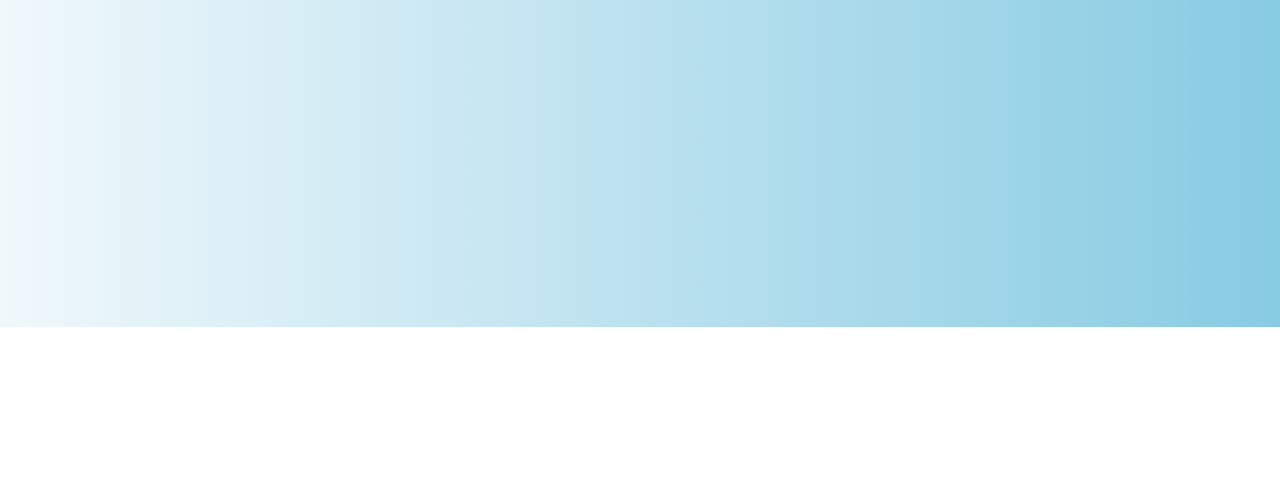
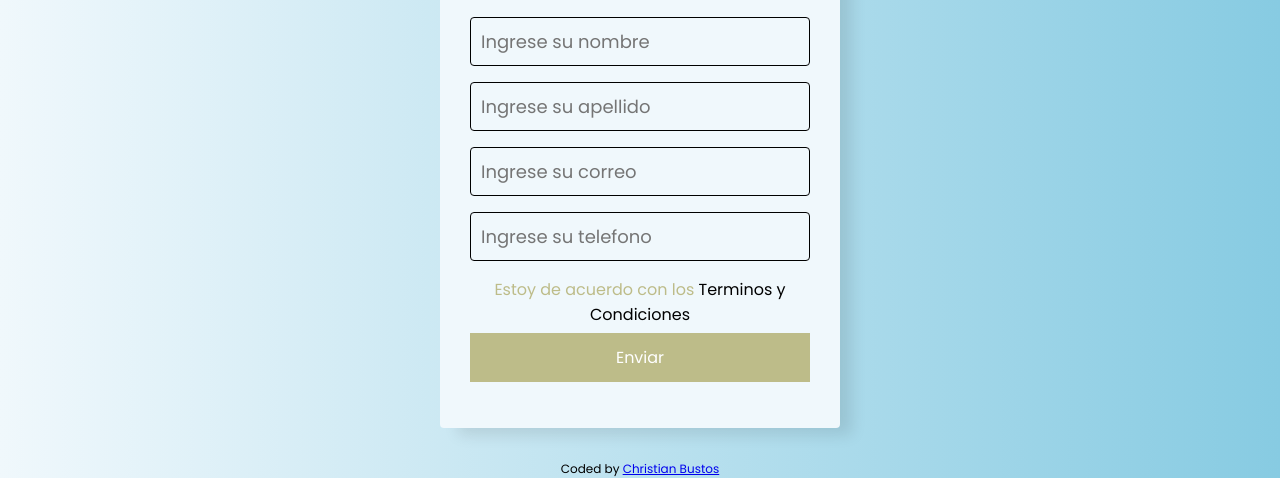
Before and after one commit to chbus37/pompagua-form, a plain HTML site: page index.html in a window 1280 px wide. Shown: the part 473-951 px from the top of the page. Before the commit the page ends 800 px from the top, so only its background shows below. Drawn offline with Linux system fonts and the light colour scheme.

Commit message:
add hover effects and replace box shadow

```diff
--- a/index.html
+++ b/index.html
@@ -9,6 +9,21 @@
 </head>
 <body>
 
+    <section class="form-register">
+
+        <img src="img/Pompagua logo-2_Mesa de trabajo 1-02.png" alt="logo de pompagua latinoamericana">
+
+
+        <h4>Formulario de Contacto</h4>
+
+        <input class="controls" type="text" name="nombres" id="nombres" placeholder="Ingrese su nombre">
+        <input class="controls" type="text" name="apellidos" id="apellidos" placeholder="Ingrese su apellido">
+        <input class="controls" type="text" name="nombres" id="nombres" placeholder="Ingrese su correo">
+        <input class="controls" type="text" name="correo" id="correo" placeholder="Ingrese su telefono">
+        <p>Estoy de acuerdo con los <a href="#">Terminos y Condiciones</a></p>
+        <input class="button" type="submit" value="Enviar">
+
+    </section>
 
 
 
@@ -18,7 +33,7 @@
 
 
     <footer class="footer">
-        Coded by <a href="https://github.com/chbus37" target="_blank">Christian Bustos</a>
+        <p>Coded by  <a href="https://github.com/chbus37" target="_blank"> Christian Bustos</a></p>
     </footer>
 </body>
 </html>
--- a/styles.css
+++ b/styles.css
@@ -3,7 +3,7 @@
 :root{
     --light-blue: #f0f8fc;
     --blue: #87cbe2;
-    --mustard: #bdbc89;
+    --mustard-color: #bdbc89;
 }
 
 *{
@@ -16,3 +16,96 @@ body{
     background: rgb(240,248,252);
     background: linear-gradient(90deg, rgba(240,248,252,1) 0%, rgba(135,203,226,1) 100%);
 }
+
+.form-register{
+    width: 400px;
+    background-color: var(--light-blue);
+    padding: 30px;
+    margin: auto;
+    margin-top: 100px;
+    box-shadow: 15px 10px 15px -3px rgba(0,0,0,0.1);
+    border-radius: 4px;
+    font-family: "Poppins", sans-serif;
+    color: #bdbc89;
+
+
+}
+
+.form-register h4{
+    font-size: 22px;
+    margin-bottom: 20px;
+    color: black;
+    text-align: center;
+}
+
+.form-register img{
+    width: 300px;
+    height: 300px;
+    text-align: center;
+}
+
+.controls{
+    width: 100%;
+    background-color: var(--light-blue);
+    padding: 10px;
+    border-radius: 4px;
+    margin-bottom: 16px;
+    border: 1px solid black;
+    font-family: "Poppins", sans-serif;
+    font-size: 18px;
+}
+
+.form-register p{
+    height: 40px;
+    text-align: center;
+    font-size: 16px;
+
+}
+
+.form-register a{
+    color: black;
+    text-decoration: none;
+}
+
+.form-register a:hover{
+    color: black;
+    text-decoration: underline;
+}
+
+.form-register .button{
+    width: 100%;
+    background-color: #bdbc89;
+    border: none;
+    padding: 12px;
+    color: white;
+    margin: 16px 0 ;
+    font-size: 16px;
+    font-family: "Poppins", sans-serif;
+    transition: all 300ms ease-in-out;
+}
+
+.form-register .button:hover{
+    border-radius: 10px;
+    color: black;
+    font-weight: bold;
+    font-family: "Poppins", sans-serif;
+}
+
+.footer{
+    margin-top: 2rem;
+    display: flex;
+    align-items: center;
+    justify-content: center;
+}
+
+.footer p{
+    font-family: "Poppins", sans-serif;
+    font-weight: 300;
+    font-size: 12px;
+}
+
+.footer a{
+    font-family: "Poppins", sans-serif;
+    font-weight: 300;
+    font-size: 12px;
+}
```
